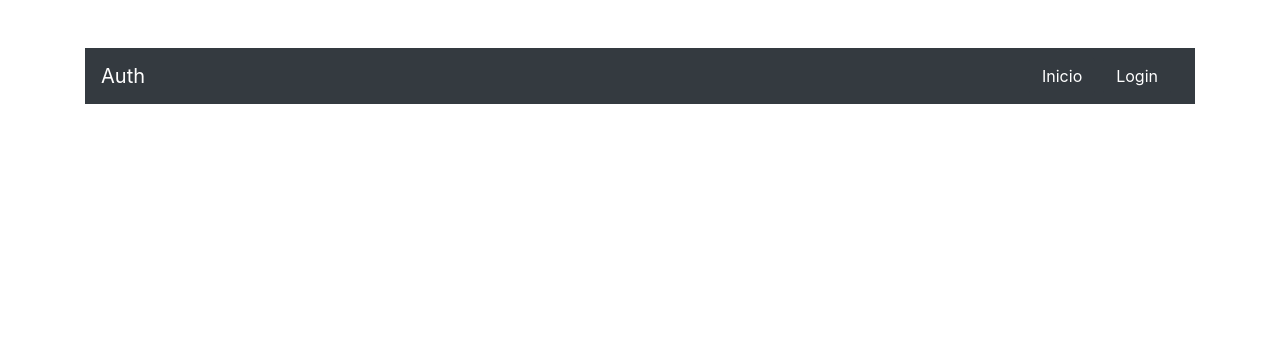
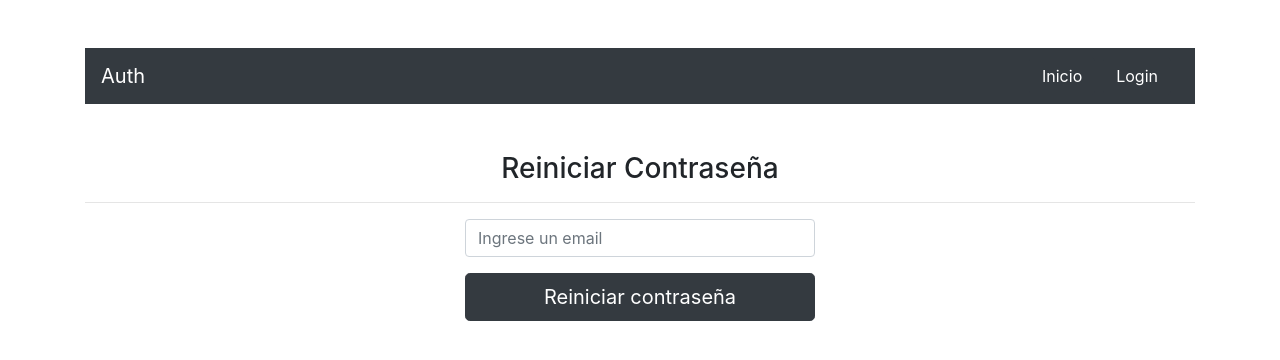
Before and after one commit to memolop10/login-udemy-1, a React (Create React App) app: page /reset in a window 1280 px wide. Shown: the top 360 px of the page. Built offline with nearby package versions, Linux system fonts and the light colour scheme; no server answers.

Commit message:
implementacion recuperacion de contraseña

```diff
--- a/src/App.jsx
+++ b/src/App.jsx
@@ -6,6 +6,7 @@
 import Login from './components/login';
 import Navbar from './components/Navbar';
 import Admin from './components/Admin'
+import Reset from './components/Reset'
 import {auth} from './firebase'
 
 function App() {
@@ -34,6 +35,9 @@
           <Route path="/login">
             <Login/>
           </Route>
+          <Route path="/reset">
+            <Reset/>
+          </Route>
           <Route path="/admin">
             <Admin/>
           </Route>
--- /dev/null
+++ b/src/components/Reset.jsx
@@ -0,0 +1,63 @@
+import React from 'react'
+import {withRouter} from 'react-router-dom'
+import {auth} from '../firebase'
+const Reset = (props) => {
+
+    const [email ,setEmail] = React.useState('')
+    const [error, setError] = React.useState(null)
+
+    const procesarDatos = (e) => {
+        e.preventDefault()
+        if (!email.trim()) {
+            setError('Ingrese Email')
+            return
+        }
+        setError(null)
+        recuperar();
+    }
+
+    const recuperar = React.useCallback(async()=>{
+        try {
+            await auth.sendPasswordResetEmail(email)
+            console.log('Correo Enviado ')
+            props.history.push('login')
+        } catch (error) {
+            setError(error.message)
+        }
+    },[email,props.history])
+
+    return (
+        <div className="mt-5">
+            <h3 className="text-center">
+                Reiniciar Contraseña
+            </h3>
+            <hr/>
+            <div className="row justify-content-center">
+                <div className="col-12 col-sm-8 col-md-6 col-xl-4">
+                    <form onSubmit={procesarDatos}>
+                        {
+                            error &&
+                            <div className="alert alert-danger">
+                                {error}
+                            </div>
+                        }
+                        <input
+                          type="email"
+                          className="form-control mb-2"
+                          placeholder="Ingrese un email"
+                          onChange={e => setEmail(e.target.value)}
+                          value={email}/>
+
+                          <button
+                            className="btn btn-dark btn-lg btn-block mt-3"
+                            type="submit">
+                            Reiniciar contraseña
+                          </button>
+                    </form>
+                </div>
+            </div>
+        </div>
+    )
+}
+
+export default withRouter(Reset)
--- a/src/components/login.jsx
+++ b/src/components/login.jsx
@@ -130,6 +130,17 @@
                                   esRegistro ? '¿Ya estas Registrado?' : '¿No tienes cuenta?'
                               }
                           </button>
+                              {
+                                  !esRegistro ? (
+                                    <button
+                                        className="btn btn-danger btn-lg btn-block mt-3"
+                                        type="button"
+                                        onClick={ () => props.history.push('/reset')}>
+                                            Recuperar Contraseña
+                                    </button>
+                                  ): null
+                              }
+
                     </form>
                 </div>
             </div>
```
